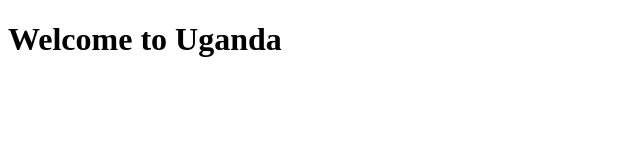
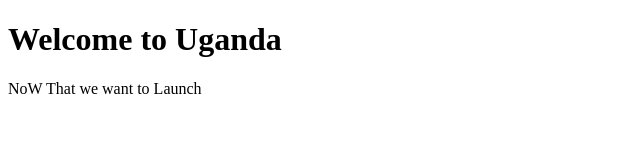
Before and after one commit to iroid2/git-sato, a plain HTML site: page index.html in a window 1280 px wide. Shown: the whole page, without its empty margins (0-640 px from the left). Drawn offline with Linux system fonts and the light colour scheme.

Commit message:
added some lito infor

```diff
--- a/index.html
+++ b/index.html
@@ -9,6 +9,7 @@
 <body>
     <div class="header">
         <h1>Welcome to Uganda</h1>
+        <p>NoW That we want to Launch</p>
     </div>
 </body>
 </html>
```
